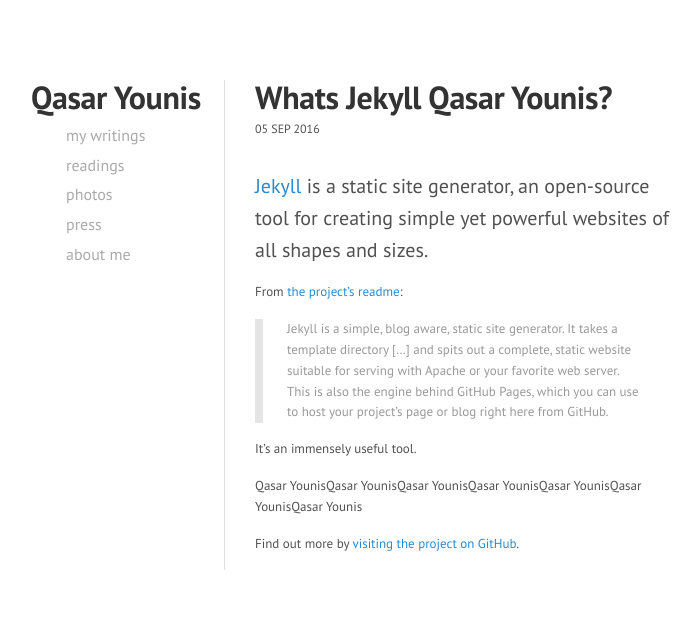
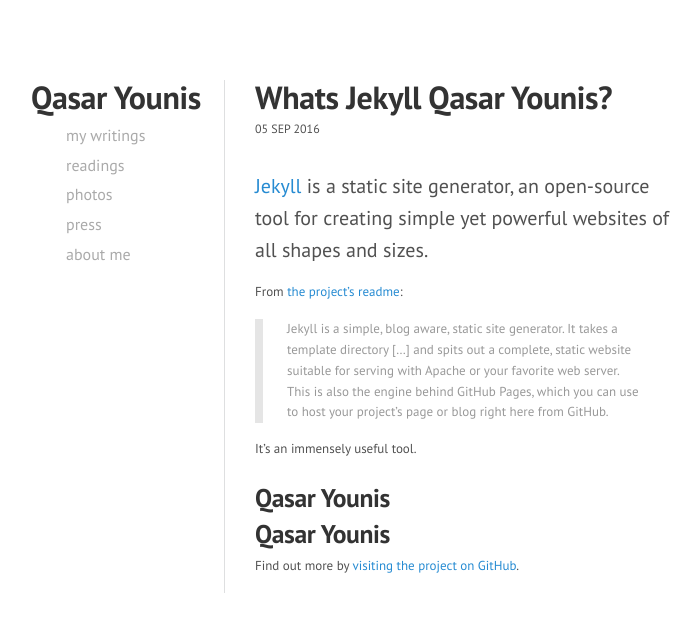
Before and after one commit to qasar/qasar.github.io, a Jekyll site: the page built from _posts/2016-09-05-this is the title.md, in a window 1280 px wide. Shown: the top 632 px of the page, without its empty margins (35-735 px from the left). Built offline with Jekyll 4.4.1, drawn with Linux system fonts in a browser that asks for light colours.

Commit message:
Update 2016-09-05-this is the title.md

```diff
--- a/_posts/2016-09-05-this is the title.md
+++ b/_posts/2016-09-05-this is the title.md
@@ -10,7 +10,9 @@
 
 It's an immensely useful tool.
 
-Qasar YounisQasar YounisQasar YounisQasar YounisQasar YounisQasar YounisQasar Younis
+## Qasar Younis
+
+## Qasar Younis
 
 
 Find out more by [visiting the project on GitHub](https://github.com/jekyll/jekyll).
```
